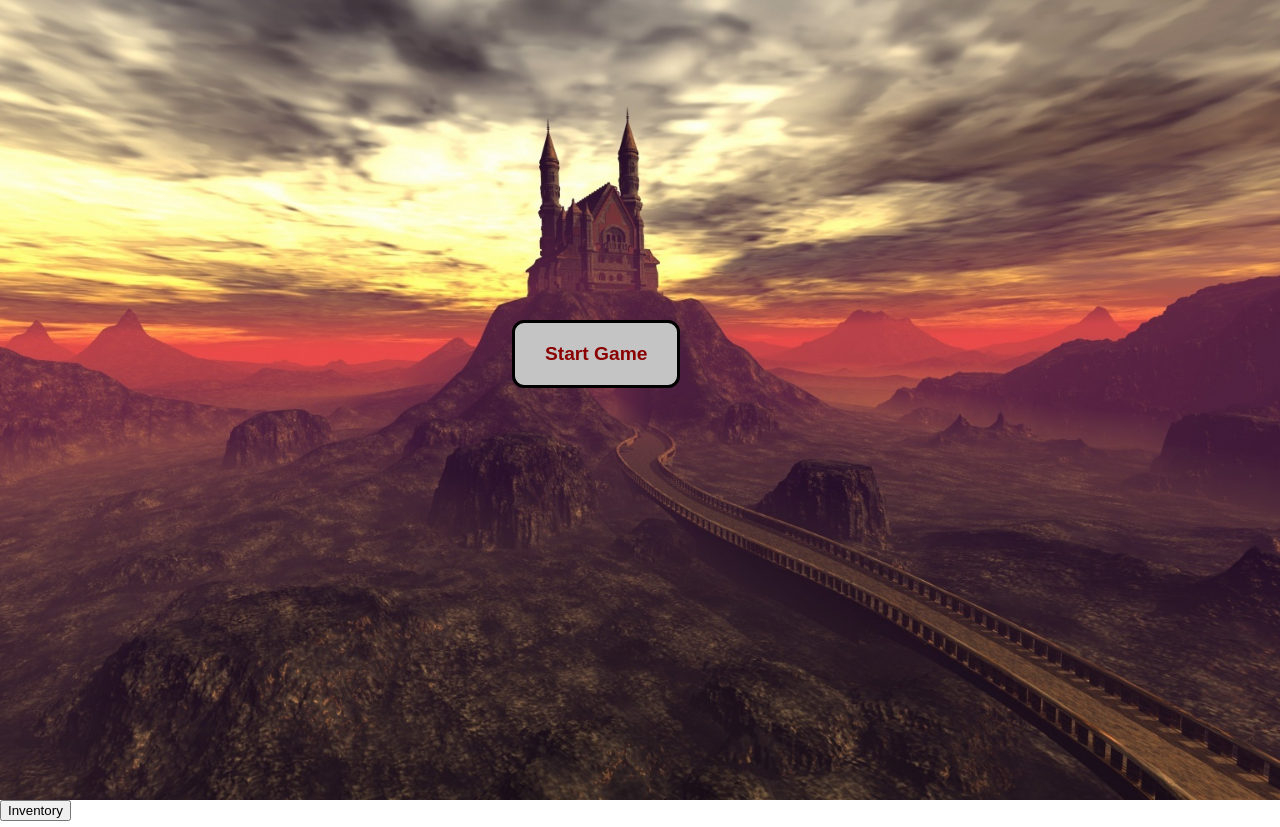
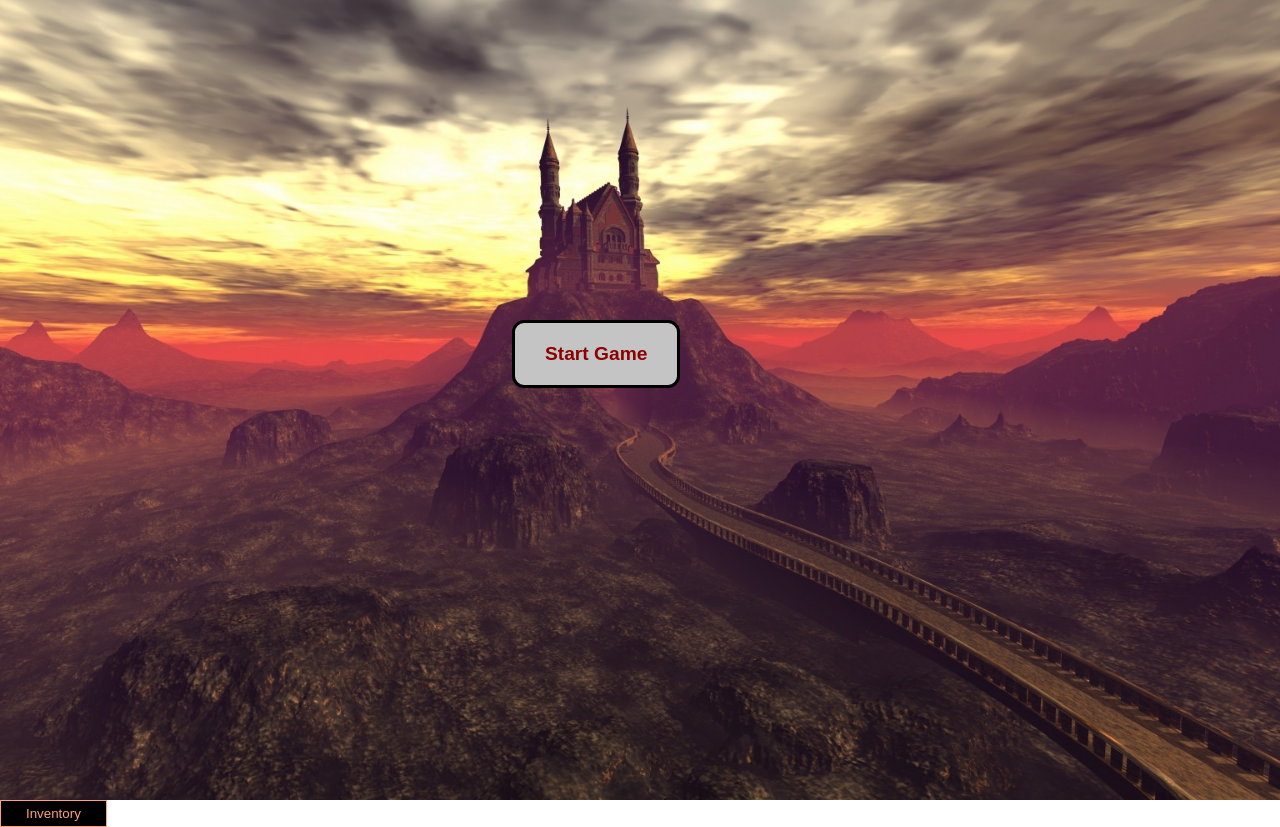
Before and after one commit to MyraReeves/Quest, a plain HTML site: page index.html in a window 1280 px wide. Drawn offline with Linux system fonts and the light colour scheme; a web font is replaced by a local one.

Commit message:
Styles inventory button

```diff
--- a/CSS/style.css
+++ b/CSS/style.css
@@ -137,6 +137,13 @@ body, html {
     box-shadow: 0px 0px 15px 8px white;
 }
 
+/* Game Play - Inventory Button */
+.inventory {
+    padding: 5px 25px;
+    background-color: black;
+    color: lightsalmon;
+    border: solid 1px lightsalmon;
+}
 
 
 /************************
```
